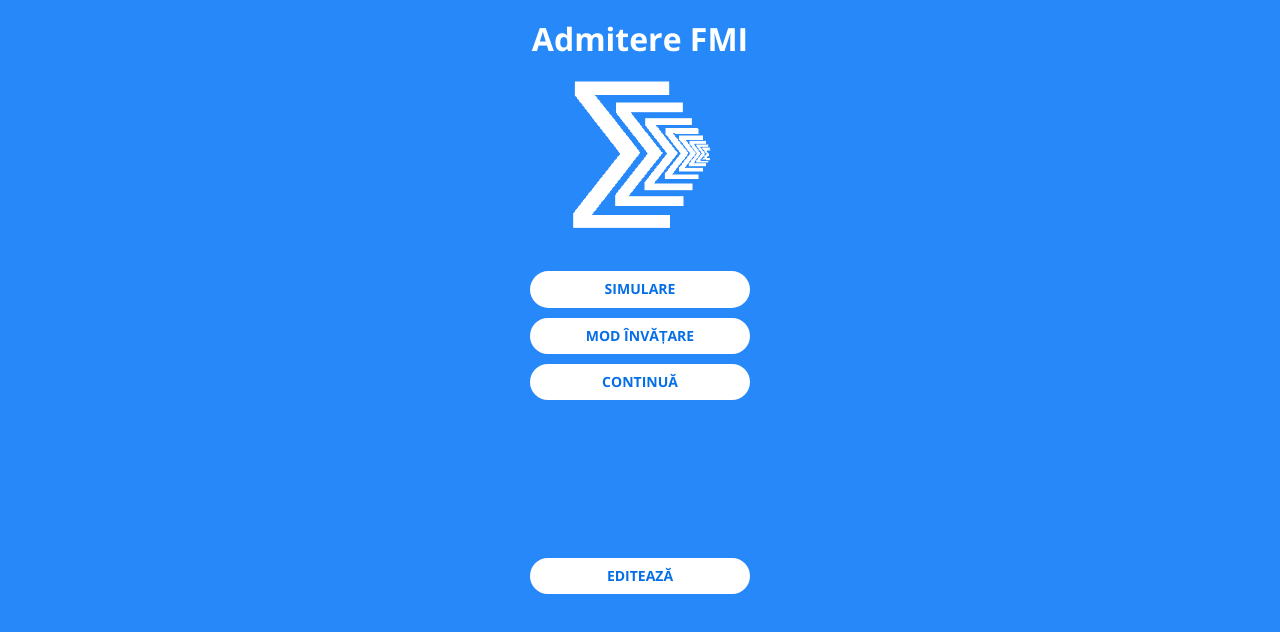
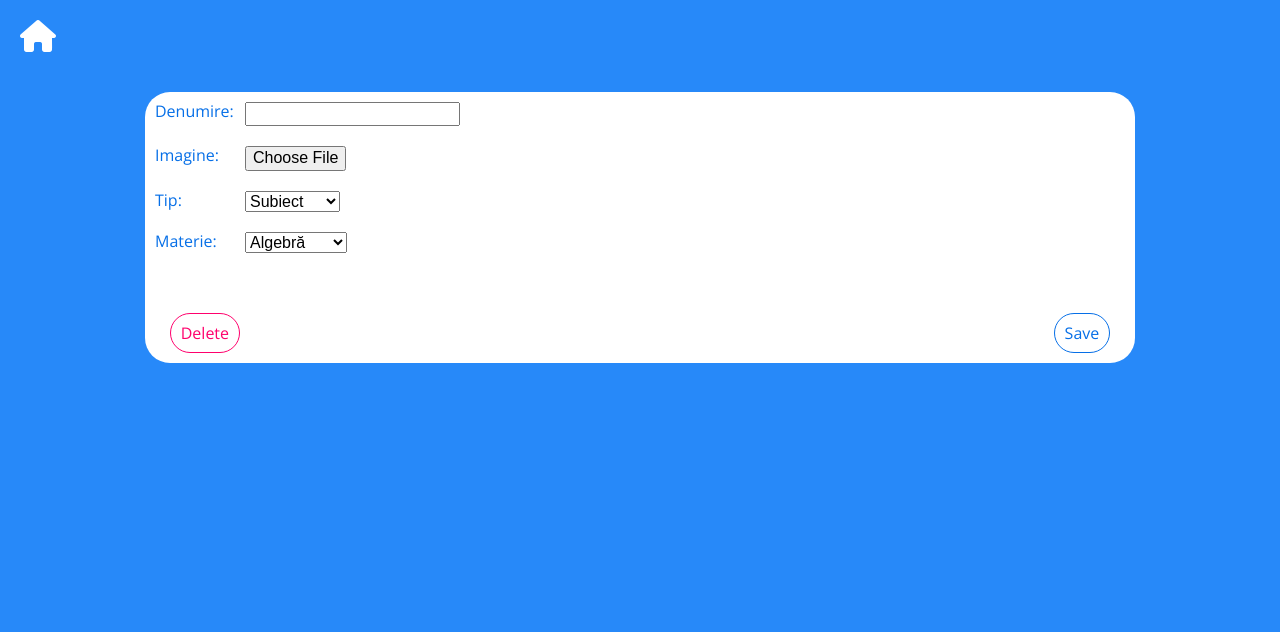
Before and after one commit to SilviuShader/Tema-TW-Webiste-Admitere-FMI, a plain HTML site: page index.html in a window 1280 px wide. Drawn offline with nearby package versions, Linux system fonts and the light colour scheme.

Commit message:
basic edit subject page.

```diff
--- a/css/style.css
+++ b/css/style.css
@@ -2,6 +2,17 @@ html {
     font-family: 'Open Sans', sans-serif;
     color: white;
     background-color: #2789F9;
+}
+
+button{
+    border: none;
+    background: none;
+	color: inherit;
+	padding: 0;
+	font: inherit;
+	cursor: pointer;
+    outline: inherit;
+    display: block;
 }
 
 .home {
@@ -33,7 +44,7 @@ html {
 .main-button {
     display: inline-block;
     margin: 5px;
-    width: 10em;
+    width: 15em;
     padding: 10px 40px 10px 40px;
     background-color: white;
     text-decoration: none;
@@ -93,6 +104,7 @@ html {
 .edit-list-home {
     display: block;
     padding: 20px;
+    align-self: flex-start;
 }
 
 .single-home {
@@ -146,3 +158,48 @@ html {
 .edit-link {
     color: #066FE7;
 }
+
+.edit-entry-page {
+    display: flex;
+    flex-direction: column;;
+}
+
+.entry-edit-field {
+    margin: 10px;
+    align-self: flex-start;
+    display: grid;
+    grid-template-columns: 90px 1fr;
+}
+
+.entry-field-label {
+    color: #066FE7;
+    grid-column: 1;
+}
+
+.input-method {
+    grid-column: 2;
+}
+
+.bottom-buttons {
+    background-color: white;
+    display: flex;
+    justify-content: space-between;
+    flex-direction: row;
+    padding-top: 50px;
+    width: calc(95%);
+    border-radius: 25px;
+}
+
+.bottom-button {
+    color: #066FE7;
+    padding: 10px;
+    border-style: solid;
+    border-width: 1px;
+    border-color: #066FE7;
+    border-radius: 25px;
+}
+
+.bottom-button.delete {
+    color: #ff006c;
+    border-color: #ff006c;
+}
--- a/index.html
+++ b/index.html
@@ -15,29 +15,31 @@
 </head>
 <body>
 
+    <!--
     <div class = "home">
 
         <div class = "top-items">
             <h1>Admitere FMI</h1>
             <img class = "logo-fmi" src = "assets/LogoFMI.png"></img>
             <br></br>
-            <a class = "main-button">Simulare</a>
-            <a class = "main-button">Mod învățare</a>
-            <a class = "main-button">Continuă</a>
+            <button class = "main-button">Simulare</button>
+            <button class = "main-button">Mod învățare</button>
+            <button class = "main-button">Continuă</button>
         </div>
         <div class = "bottom-items">
-            <a class = "main-button">Editează</a>
+            <button class = "main-button">Editează</button>
         </div>
     </div>
+-->
 
 <!--
     <div class = "exam-page">
 
         <div class = "top-bar">
             <div class = "top-bar content">
-                <a><i class="fa fa-home fa-2x"></i></a>
-                <a><i class="fa fa-print fa-2x"></i></a>
-                <a><i class="fa fa-question-circle fa-2x"></i></a>
+                <button><i class="fa fa-home fa-2x"></i></button>
+                <button><i class="fa fa-print fa-2x"></i></button>
+                <button><i class="fa fa-question-circle fa-2x"></i></button>
             </div>
         </div>
         <div class = "exam-content">
@@ -52,10 +54,11 @@
 
     </div>
 -->
+
 <!--
     <div class = "edit-list-page">
 
-        <a class = "edit-list-home"><i class="fa fa-home fa-2x single-home"></i></a>
+        <button class = "edit-list-home"><i class="fa fa-home fa-2x single-home"></i></button>
 
         <div class = "subject-items-list subjects">
             <h1 class = "subject-title">Subiecte</h1>
@@ -98,7 +101,44 @@
         </div>
 
     </div>
--->
+    -->
+
+    <div class = "edit-entry-page">
+
+        <a class = "edit-list-home"><i class="fa fa-home fa-2x single-home"></i></a>
+
+        <div class = "subject-items-list">
+            <div class = "entry-edit-field">
+                <label class = "entry-field-label">Denumire: </label>
+                <input class = "input-method" type = "text"></input>
+            </div>
+            <div class = "entry-edit-field">
+                <label class = "entry-field-label">Imagine: </label>
+                <input class = "input-method" type = "file"></input>
+            </div>
+            <div class = "entry-edit-field">
+                <label class = "entry-field-label">Tip: </label>
+                <select class = "input-method">
+                    <option value = "subject">Subiect</option>
+                    <option value = "solution">Rezolvare</option>
+                </select>
+            </div>
+            <div class = "entry-edit-field">
+                <label class = "entry-field-label">Materie: </label>
+                <select class = "input-method">
+                    <option value = "algebra">Algebră</option>
+                    <option value = "calculus">Analiză</option>
+                    <option value = "geometry">Geometrie</option>
+                    <option value = "informatics">Informatică</option>
+                </select>
+            </div>
+            <div class = "bottom-buttons">
+                <button class = "bottom-button delete">Delete</button>
+                <button class = "bottom-button">Save</button>
+            </div>
+        </div>
+
+    </div>
 
 </body>
 </html>
```
